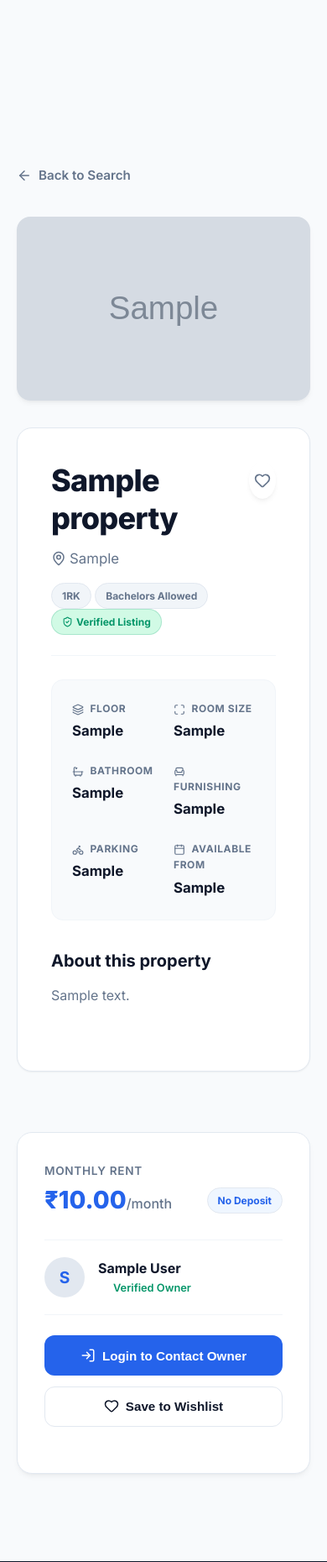
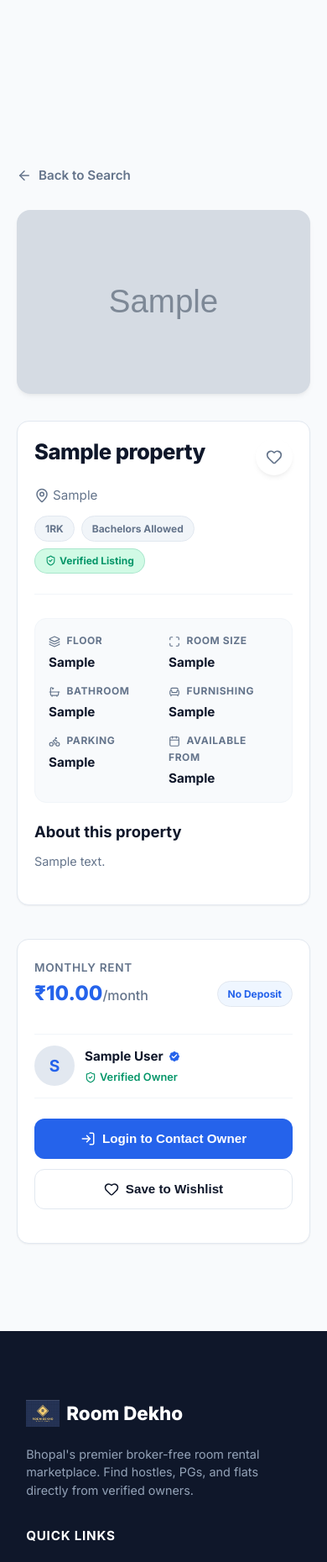
Before and after one commit to kaushalahirwar21/Room_Dekho, a Django app: page /property/1/ in a window 390 px wide. Shown: the part 639-2499 px from the top of the page at 84% size. Run offline with Django 5.2, Linux system fonts and the light colour scheme; tables that the repository leaves empty hold one stand-in row (values such as "Sample post"); grey boxes marked "Sample" are stand-in pictures.

Commit message:
Fix Contact Owner API crash and optimize mobile Property Details UI

```diff
--- a/static/css/style.css
+++ b/static/css/style.css
@@ -2306,3 +2306,108 @@ nav.nav-transparent .hamburger span {
         display: none;
     }
 }
+
+/* Mobile Optimizations for Property Details Page */
+@media (max-width: 768px) {
+    #propertyDetailPage {
+        padding-top: 0.5rem;
+        padding-bottom: 2.5rem;
+    }
+
+    .details-layout {
+        gap: 1.25rem;
+        margin-top: 0.75rem;
+    }
+
+    .details-main-content {
+        padding: 1.25rem;
+        border-radius: 14px;
+        margin-bottom: 1.25rem;
+    }
+
+    .details-title-row h1 {
+        font-size: 1.6rem;
+    }
+
+    .card-location {
+        font-size: 0.95rem !important;
+        margin-bottom: 0.75rem !important;
+    }
+
+    .card-badges {
+        margin-top: 0.75rem !important;
+        display: flex;
+        flex-wrap: wrap;
+        gap: 0.5rem;
+    }
+
+    .specs-grid {
+        grid-template-columns: repeat(2, 1fr);
+        gap: 0.75rem;
+        padding: 1rem;
+        margin-bottom: 1.25rem;
+    }
+
+    .spec-box-value {
+        font-size: 0.95rem;
+    }
+
+    .details-description {
+        margin-bottom: 1.25rem;
+    }
+
+    .details-description h3 {
+        font-size: 1.15rem;
+        margin-bottom: 0.5rem;
+    }
+
+    .details-description p {
+        font-size: 0.9rem;
+        line-height: 1.6;
+    }
+
+    /* Sticky sidebar card converted to flat container on mobile */
+    .details-sidebar-card {
+        padding: 1.25rem;
+        border-radius: 14px;
+        position: static; /* Disable sticky on mobile */
+        box-shadow: var(--shadow-sm);
+        gap: 1.25rem;
+        display: flex;
+        flex-direction: column;
+    }
+
+    .sidebar-price-row {
+        margin-bottom: 0.25rem;
+    }
+
+    .sidebar-price-tag {
+        font-size: 1.5rem;
+    }
+
+    .sidebar-owner-profile {
+        padding: 0.85rem 0;
+        gap: 0.75rem;
+        margin-top: 0.25rem;
+        margin-bottom: 0.25rem;
+    }
+
+    .sidebar-owner-details h4 {
+        font-size: 0.95rem;
+        word-break: break-word;
+        white-space: normal;
+        line-height: 1.3;
+    }
+
+    /* Full width action buttons on mobile */
+    .details-sidebar-card .btn,
+    .details-sidebar-card .btn-outline {
+        width: 100% !important;
+        height: 48px !important;
+        border-radius: 12px !important;
+        font-size: 0.95rem !important;
+        display: inline-flex !important;
+        align-items: center !important;
+        justify-content: center !important;
+    }
+}
--- a/templates/property_detail.html
+++ b/templates/property_detail.html
@@ -164,8 +164,13 @@
                         {{ property.owner.name|slice:":1"|upper|default:"O" }}
                     </div>
                     <div class="sidebar-owner-details">
-                        <h4 id="sidebar_owner_name">{{ property.owner.name|default:"Room Dekho Owner" }}</h4>
-                        <span style="color: #059669; display: flex; align-items: center; gap: 0.25rem;"><i data-lucide="badge-check" style="width: 14px; height: 14px; fill: currentColor; color: #ffffff;"></i> Verified Owner</span>
+                        <h4 id="sidebar_owner_name" style="display: inline-flex; align-items: center; gap: 0.35rem; flex-wrap: wrap; margin: 0;">
+                            {{ property.owner.name|default:"Room Dekho Owner" }}
+                            <span class="owner-verified-badge" title="Verified Owner" style="color: var(--primary); display: inline-flex; align-items: center;">
+                                <i data-lucide="badge-check" style="width: 16px; height: 16px; fill: var(--primary); color: #ffffff;"></i>
+                            </span>
+                        </h4>
+                        <span style="color: #059669; display: flex; align-items: center; gap: 0.25rem; font-size: 0.8rem; margin-top: 2px;"><i data-lucide="shield-check" style="width: 14px; height: 14px;"></i> Verified Owner</span>
                     </div>
                 </div>
 
@@ -174,7 +179,7 @@
                     <button class="btn" id="requestOwnerBtn" onclick="sendBookingRequest()" style="width: 100%; border-radius: 12px; height: 48px;" disabled>
                         <i data-lucide="phone" style="width: 18px; height: 18px; margin-right: 8px;"></i> Contact Owner
                     </button>
-                    <button class="btn btn-outline" onclick="toggleSave()" style="width: 100%; border-radius: 12px; height: 48px;">
+                    <button class="btn btn-outline" id="sidebarSaveBtn" onclick="toggleSave()" style="width: 100%; border-radius: 12px; height: 48px;">
                         <i data-lucide="heart" style="width: 18px; height: 18px; margin-right: 8px;"></i> Save to Wishlist
                     </button>
                 </div>
@@ -255,7 +260,8 @@
         const btn = document.getElementById('requestOwnerBtn');
         const status = document.getElementById('requestStatus');
         btn.disabled = true;
-        status.textContent = 'Sending request...';
+        btn.innerHTML = '<span class="loading-spinner" style="width: 16px; height: 16px; border-width: 2px; margin-right: 8px; display: inline-block; vertical-align: middle;"></span> Sending...';
+        status.textContent = '';
 
         try {
             const res = await fetch('/api/bookings/requests/', {
@@ -267,6 +273,17 @@
                 body: JSON.stringify({ property: propertyId })
             });
 
+            if (res.status === 401) {
+                throw new Error("You must be logged in to contact the owner.");
+            } else if (res.status === 403) {
+                const data = await res.json();
+                throw new Error(data.detail || "Only Seekers can contact owners.");
+            } else if (res.status === 404) {
+                throw new Error("Property not found.");
+            } else if (res.status >= 500) {
+                throw new Error("Server error. Please try again later.");
+            }
+
             const data = await res.json();
             if (res.ok) {
                 btn.style.backgroundColor = '#059669';
@@ -276,28 +293,46 @@
                 status.textContent = 'Owner has been notified! They will contact you shortly.';
             } else {
                 btn.disabled = false;
+                btn.innerHTML = '<i data-lucide="phone" style="width: 18px; height: 18px; margin-right: 8px;"></i> Contact Owner';
                 status.style.color = '#EF4444';
                 status.textContent = data.detail || 'Failed to send request.';
             }
             if (typeof lucide !== 'undefined') lucide.createIcons();
         } catch (error) {
             btn.disabled = false;
+            btn.innerHTML = '<i data-lucide="phone" style="width: 18px; height: 18px; margin-right: 8px;"></i> Contact Owner';
             status.style.color = '#EF4444';
-            status.textContent = 'Network error. Please try again.';
+            status.textContent = error.message || 'Network error. Please try again.';
+            if (typeof lucide !== 'undefined') lucide.createIcons();
         }
     }
 
     function toggleSave() {
-        const btn = document.querySelector('.card-save-btn');
-        btn.classList.toggle('saved');
-        const icon = btn.querySelector('svg');
-        if (btn.classList.contains('saved')) {
-            icon.style.fill = '#EF4444';
-            icon.style.color = '#EF4444';
+        const titleBtn = document.querySelector('.details-title-row .card-save-btn');
+        const sidebarBtn = document.getElementById('sidebarSaveBtn');
+
+        const isSaved = titleBtn.classList.toggle('saved');
+        sidebarBtn.classList.toggle('saved');
+
+        // Sync icons
+        const titleIcon = titleBtn.querySelector('svg');
+        const sidebarIcon = sidebarBtn.querySelector('svg');
+
+        if (isSaved) {
+            titleIcon.style.fill = '#EF4444';
+            titleIcon.style.color = '#EF4444';
+            sidebarIcon.style.fill = '#EF4444';
+            sidebarIcon.style.color = '#EF4444';
+            sidebarBtn.innerHTML = '<i data-lucide="heart" style="width: 18px; height: 18px; margin-right: 8px; fill: #EF4444; color: #EF4444;"></i> Saved to Wishlist';
         } else {
-            icon.style.fill = 'none';
-            icon.style.color = 'currentColor';
+            titleIcon.style.fill = 'none';
+            titleIcon.style.color = 'currentColor';
+            sidebarIcon.style.fill = 'none';
+            sidebarIcon.style.color = 'currentColor';
+            sidebarBtn.innerHTML = '<i data-lucide="heart" style="width: 18px; height: 18px; margin-right: 8px;"></i> Save to Wishlist';
         }
+
+        if (typeof lucide !== 'undefined') lucide.createIcons();
     }
 </script>
 {% endblock %}
```
Also changed, not shown: bookings/views.py (+20 -31 lines), 1 other file.
